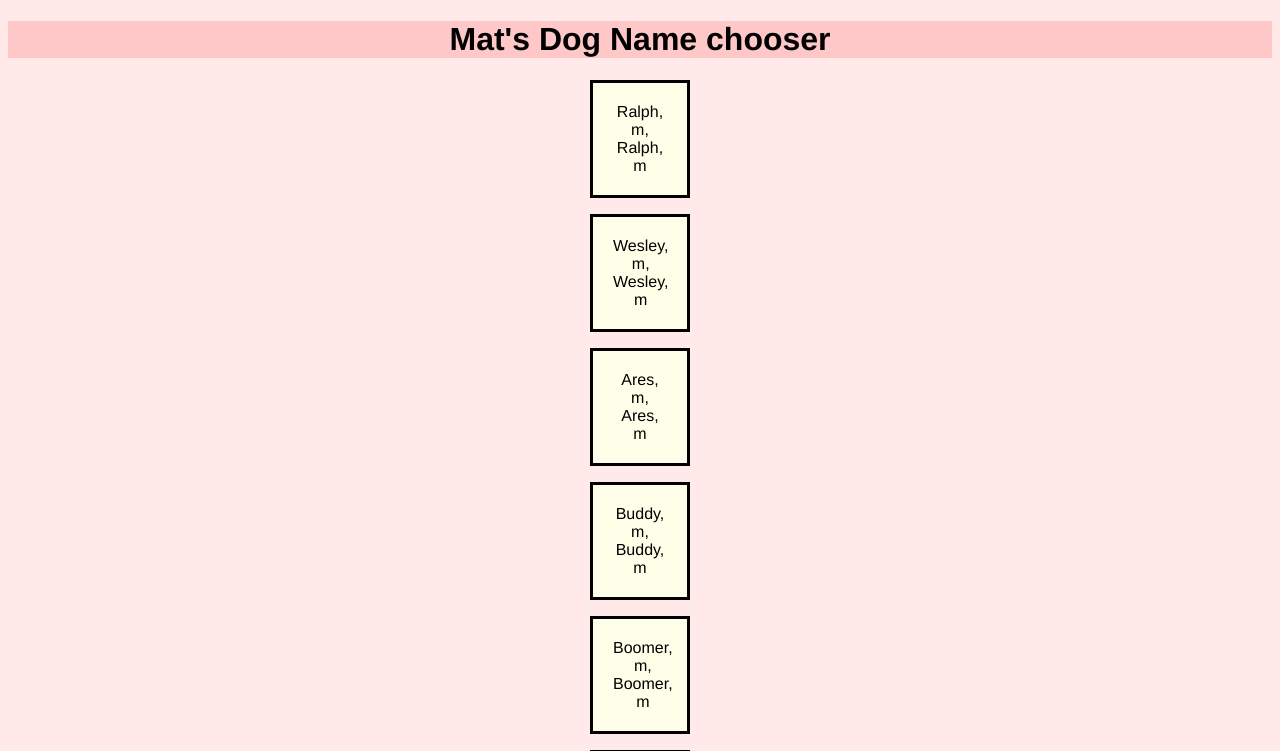
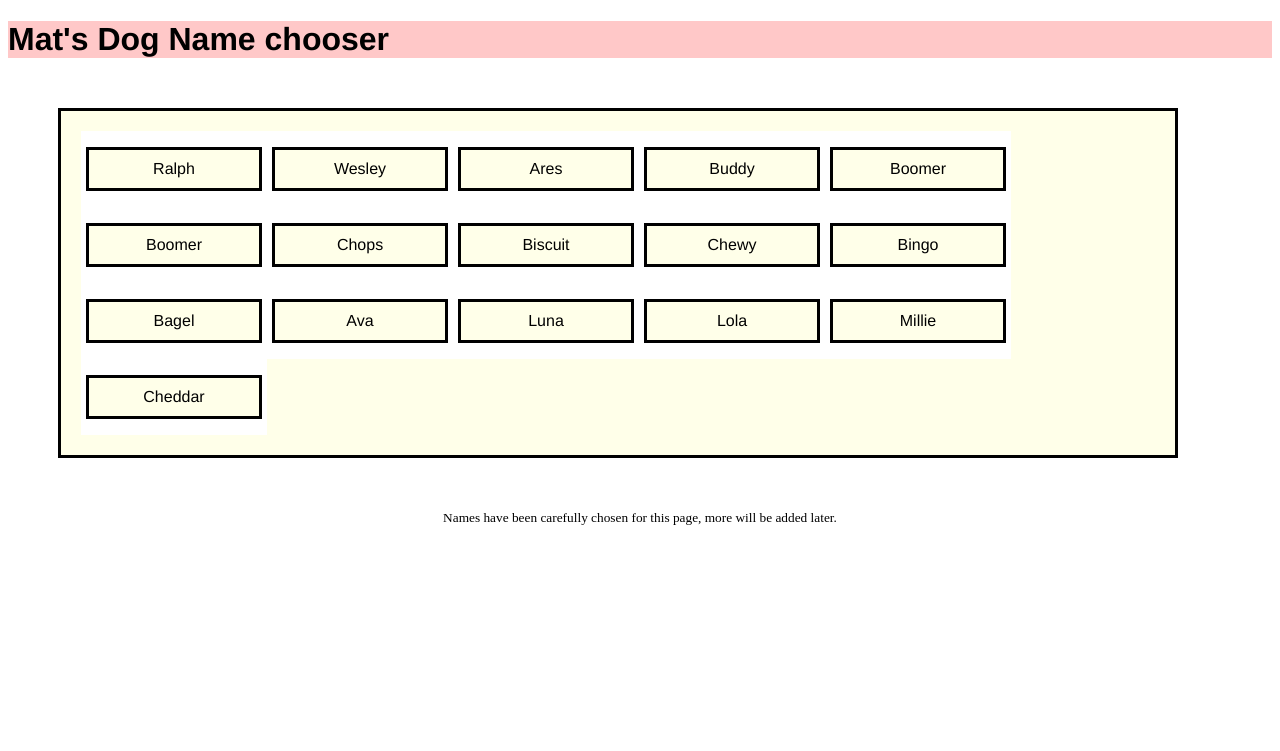
Before and after one commit to mat-academy/dog-names, a React (Create React App) app: page / in a window 1280 px wide. Shown: the top 751 px of the page. Built offline with nearby package versions, Linux system fonts and the light colour scheme.

Commit message:
names up

```diff
--- a/public/css/style.css
+++ b/public/css/style.css
@@ -1,28 +1,57 @@
+import NameDisplay from "././src/components/NameDisplay";
 
-html {
+body {
+    margin: 0
+    align-items: center;
+}
+
+/* html {
     background-color: rgb(255, 233, 233);
     text-align: center;
     font-family: "helvetica", sans-serif;
-}
+} */
 
 main {
     background-color: rgb(255, 255, 255);
-    margin: auto;
-    width: 100px;
+    align-items: center;
 }
 
 h1 {
     background-color: rgb(255, 200, 200);
     font-family: "helvetica", sans-serif;
-    }
+    align-items: center;
+}
 
 p {
     background-color: rgb(255, 255, 233);
     font-family: "helvetica", sans-serif;
+    /* a[props.sex="m"]{color: red;}
+    a[props.sex="f"] {color: green;}
+    a[props.sex="n"] {color: yellow;} */
+    text-align: center;
     border-style: solid;
-    padding: 20px;
-    display:flex;
-    align-items:center
+    width: 150px;
+    padding: 10px;
+    margin-left: 5px;
+    margin-right: 5px;
+    align-items: center;
+}
+
+footer {
+    text-align: center;
+}
+
+.list {
+    background-color: rgb(255, 255, 233);
+    width: 85%;
+    display: flex;
+    flex-direction: row;
+    flex-wrap: wrap;
+    flex-flow: center;
+    align-items: center;
+    align-content: space-around;
+    margin: 50px;
+    padding: 20px
 }
 
 /*
@@ -87,11 +116,7 @@ p {
     border-color: rgb(142,169,200);
 }
 
-.links {
-    margin-top: 50px;
-    text-align: left;
-    padding-left: 24%
-}
+
 
 .anchorformat {
         color: rgb(0, 0, 0)
--- a/src/App.tsx
+++ b/src/App.tsx
@@ -11,7 +11,7 @@ function App(): JSX.Element {
     <>
       <PageHeader />
       {SearchBar}
-      {names}
+      <p className= "list">{names}</p>
       <PageFooter />
     </>
   );
--- a/src/components/NameDisplay.tsx
+++ b/src/components/NameDisplay.tsx
@@ -7,7 +7,7 @@ interface NameDataProps {
 function NameEntry(props: NameDataProps): JSX.Element {
   return (
     <main>
-      <p>{props.name}, {props.sex}, {props.name}, {props.sex}</p>
+      <p>{props.name}</p>
     </main>
   );
 }
```
